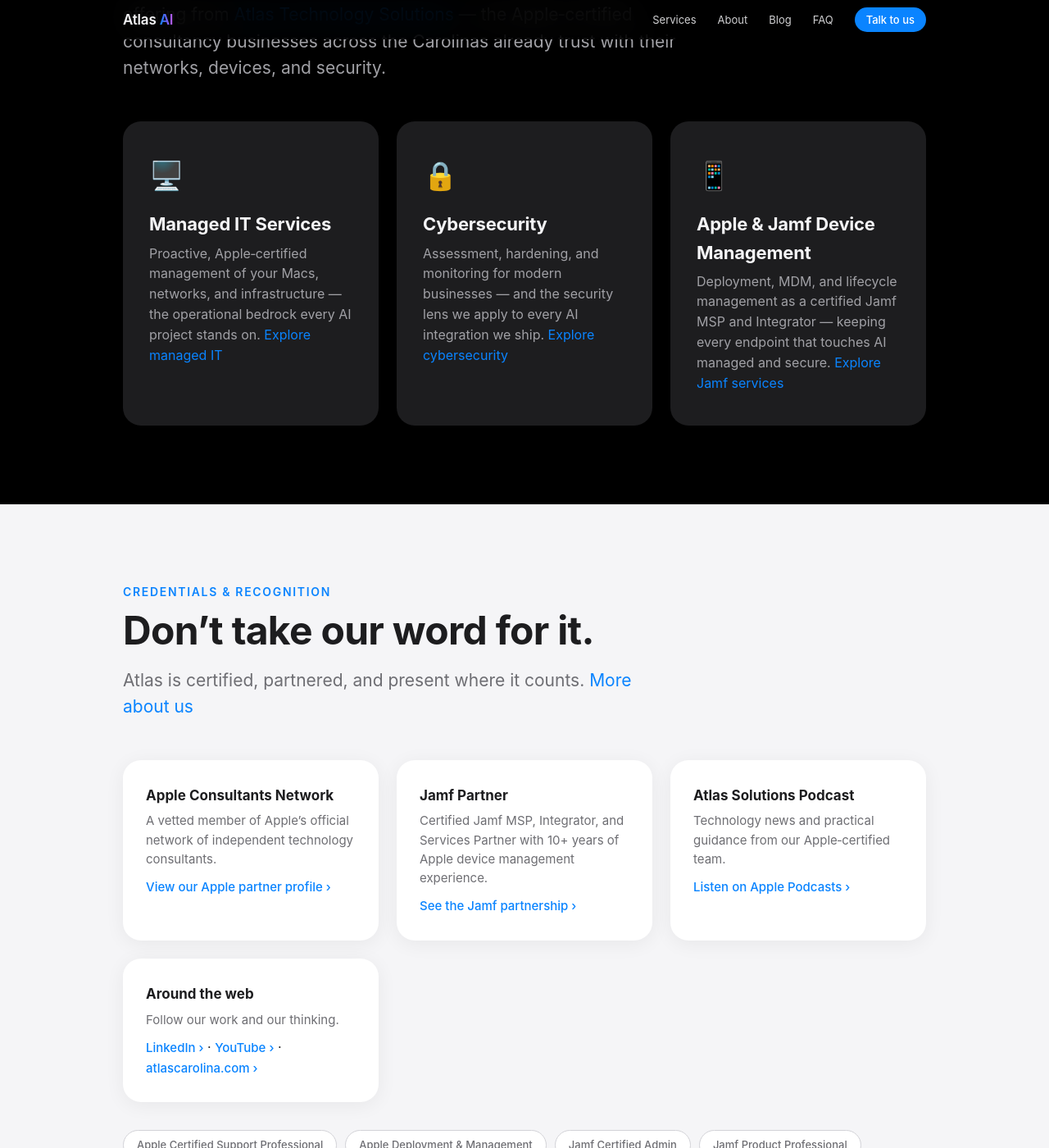
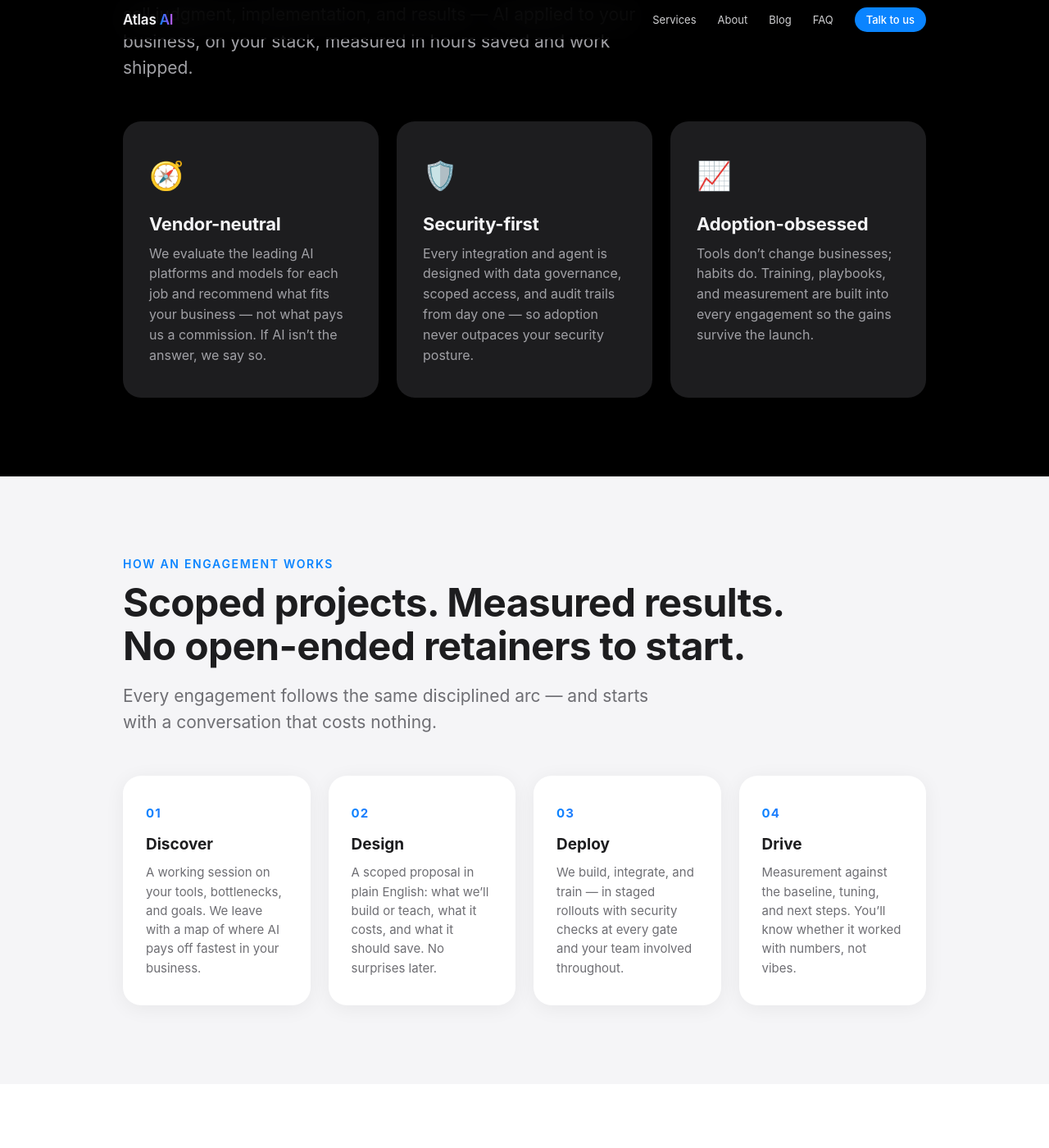
Before and after one commit to chadakeith/atlas-solutions-ai, a Jekyll site: the page index.html, which Jekyll copies as it is, in a window 1280 px wide and 1400 px high, scrolled down 3577 px. Shown: the whole window at 82% size. Built offline with Jekyll 4.4.1, drawn with Linux system fonts in a browser that asks for light colours; some of the changed text lies outside the part shown.

Commit message:
Make home page AI-consulting dominant; move Atlas services detail to About
- Trust strip now leads with AI integrations, workflows, training, vendor-neutral advice
- Replaced foundation band with 'Why Atlas AI' (vendor-neutral, security-first, adoption)
- Added 'How an engagement works' process section to home
- Condensed Atlas Technology Solutions backing to a short one-paragraph mention
- Moved Managed IT / Cybersecurity / Jamf cards and full credentials to About page
- Softened MSP language in Ongoing Partnership card

Co-Authored-By: Claude <noreply@anthropic.com>
Claude-Session: https://claude.ai/code/session_01AotEeFt6K4tY4dibhNVTu3

```diff
--- a/index.html
+++ b/index.html
@@ -97,10 +97,10 @@
   </header>
   <div class="trust">
     <ul>
-      <li>Apple Consultants Network</li>
-      <li>Jamf MSP, Integrator &amp; Services Partner</li>
-      <li>Serving the Carolinas since 2018</li>
-      <li>5.0&#9733; rated by our clients</li>
+      <li>AI integrations &amp; agentic workflows</li>
+      <li>Hands&#8209;on team training</li>
+      <li>Vendor&#8209;neutral advice</li>
+      <li>Backed by Atlas Technology Solutions</li>
     </ul>
   </div>
 
@@ -166,78 +166,67 @@
           <span class="icon" aria-hidden="true">🤝</span>
           <h3>Ongoing Partnership</h3>
           <span class="tag">We stay after launch.</span>
-          <p>AI isn&rsquo;t a one&#8209;time install. As a managed service provider, we monitor, tune, and evolve your integrations and agents as your business — and the technology — moves.</p>
+          <p>AI isn&rsquo;t a one&#8209;time install. We monitor, tune, and evolve your integrations and agents as your business — and the technology — moves.</p>
           <a class="more" href="about.html" aria-label="Learn more about working with Atlas">How we work</a>
         </article>
       </div>
     </div>
   </section>
 
-  <section class="band" id="foundation">
+  <section class="band" id="why">
     <div class="wrap">
-      <p class="kicker reveal">Built on a real IT foundation</p>
-      <h2 class="reveal">AI advice from the people who<br>already run your infrastructure.</h2>
+      <p class="kicker reveal">Why Atlas AI</p>
+      <h2 class="reveal">Consulting, not products.<br>Your outcome is the deliverable.</h2>
       <p class="sub reveal">
-        Atlas AI isn&rsquo;t a startup guessing at your environment. It&rsquo;s the newest offering from
-        <a href="https://www.atlascarolina.com/">Atlas Technology Solutions</a> — the Apple&#8209;certified
-        consultancy businesses across the Carolinas already trust with their networks, devices, and security.
+        We don&rsquo;t sell software, licenses, or a platform you have to adopt. We sell judgment,
+        implementation, and results — AI applied to your business, on your stack, measured in
+        hours saved and work shipped.
       </p>
       <div class="cards">
         <article class="card reveal">
-          <span class="icon" aria-hidden="true">🖥️</span>
-          <h3>Managed IT Services</h3>
-          <p>Proactive, Apple&#8209;certified management of your Macs, networks, and infrastructure — the operational bedrock every AI project stands on. <a href="https://www.atlascarolina.com/services">Explore managed IT</a></p>
+          <span class="icon" aria-hidden="true">🧭</span>
+          <h3>Vendor-neutral</h3>
+          <p>We evaluate the leading AI platforms and models for each job and recommend what fits your business — not what pays us a commission. If AI isn&rsquo;t the answer, we say so.</p>
         </article>
         <article class="card reveal">
-          <span class="icon" aria-hidden="true">🔒</span>
-          <h3>Cybersecurity</h3>
-          <p>Assessment, hardening, and monitoring for modern businesses — and the security lens we apply to every AI integration we ship. <a href="https://www.atlascarolina.com/services">Explore cybersecurity</a></p>
+          <span class="icon" aria-hidden="true">🛡️</span>
+          <h3>Security-first</h3>
+          <p>Every integration and agent is designed with data governance, scoped access, and audit trails from day one — so adoption never outpaces your security posture.</p>
         </article>
         <article class="card reveal">
-          <span class="icon" aria-hidden="true">📱</span>
-          <h3>Apple &amp; Jamf Device Management</h3>
-          <p>Deployment, MDM, and lifecycle management as a certified Jamf MSP and Integrator — keeping every endpoint that touches AI managed and secure. <a href="https://www.atlascarolina.com/manage-and-secure-your-apple-devices-with-jamf">Explore Jamf services</a></p>
+          <span class="icon" aria-hidden="true">📈</span>
+          <h3>Adoption-obsessed</h3>
+          <p>Tools don&rsquo;t change businesses; habits do. Training, playbooks, and measurement are built into every engagement so the gains survive the launch.</p>
         </article>
       </div>
     </div>
   </section>
 
-  <section class="section-alt" id="credentials">
+  <section class="section-alt" id="process">
     <div class="wrap">
-      <p class="kicker reveal">Credentials &amp; recognition</p>
-      <h2 class="reveal">Don&rsquo;t take our word for it.</h2>
-      <p class="sub reveal">Atlas is certified, partnered, and present where it counts. <a href="about.html">More about us</a></p>
-      <div class="cred-grid">
-        <div class="cred reveal">
-          <h3>Apple Consultants Network</h3>
-          <p>A vetted member of Apple&rsquo;s official network of independent technology consultants.</p>
-          <a href="https://consultants.apple.com/us/profile/5424771" rel="noopener">View our Apple partner profile</a>
-        </div>
-        <div class="cred reveal">
-          <h3>Jamf Partner</h3>
-          <p>Certified Jamf MSP, Integrator, and Services Partner with 10+ years of Apple device management experience.</p>
-          <a href="https://www.partnerbase.com/atlas-technology-solutions/jamf" rel="noopener">See the Jamf partnership</a>
-        </div>
-        <div class="cred reveal">
-          <h3>Atlas Solutions Podcast</h3>
-          <p>Technology news and practical guidance from our Apple&#8209;certified team.</p>
-          <a href="https://podcasts.apple.com/us/podcast/atlas-solutions-podcast/id1545072314" rel="noopener">Listen on Apple Podcasts</a>
-        </div>
-        <div class="cred reveal">
-          <h3>Around the web</h3>
-          <p>Follow our work and our thinking.</p>
-          <a href="https://www.linkedin.com/company/atlascarolina" rel="noopener">LinkedIn</a> ·
-          <a href="https://www.youtube.com/@atlastechnologysolutions" rel="noopener">YouTube</a> ·
-          <a href="https://www.atlascarolina.com/" rel="noopener">atlascarolina.com</a>
-        </div>
+      <p class="kicker reveal">How an engagement works</p>
+      <h2 class="reveal">Scoped projects. Measured results.<br>No open-ended retainers to start.</h2>
+      <p class="sub reveal">Every engagement follows the same disciplined arc — and starts with a conversation that costs nothing.</p>
+      <div class="steps">
+        <div class="step reveal"><h3>Discover</h3><p>A working session on your tools, bottlenecks, and goals. We leave with a map of where AI pays off fastest in your business.</p></div>
+        <div class="step reveal"><h3>Design</h3><p>A scoped proposal in plain English: what we&rsquo;ll build or teach, what it costs, and what it should save. No surprises later.</p></div>
+        <div class="step reveal"><h3>Deploy</h3><p>We build, integrate, and train — in staged rollouts with security checks at every gate and your team involved throughout.</p></div>
+        <div class="step reveal"><h3>Drive</h3><p>Measurement against the baseline, tuning, and next steps. You&rsquo;ll know whether it worked with numbers, not vibes.</p></div>
       </div>
-      <div class="pill-row reveal" aria-label="Certifications">
-        <span class="pill">Apple Certified Support Professional</span>
-        <span class="pill">Apple Deployment &amp; Management</span>
-        <span class="pill">Jamf Certified Admin</span>
-        <span class="pill">Jamf Product Professional</span>
-        <span class="pill">Ubiquiti Enterprise Wireless Admin</span>
-      </div>
+    </div>
+  </section>
+
+  <section class="tight" id="backed-by">
+    <div class="wrap prose reveal">
+      <p class="kicker">Who&rsquo;s behind it</p>
+      <h2>Backed by Atlas Technology Solutions.</h2>
+      <p>
+        Atlas AI is the dedicated AI consulting practice from
+        <a href="https://www.atlascarolina.com/">Atlas Technology Solutions</a> — an established
+        technology consultancy serving the Carolinas since 2018. That heritage means your AI
+        projects are built by people who understand real business infrastructure and security
+        from the inside. <a href="about.html">More about us and our credentials&nbsp;›</a>
+      </p>
     </div>
   </section>
 
```
Also changed, not shown: about.html (+28 -0 lines).
